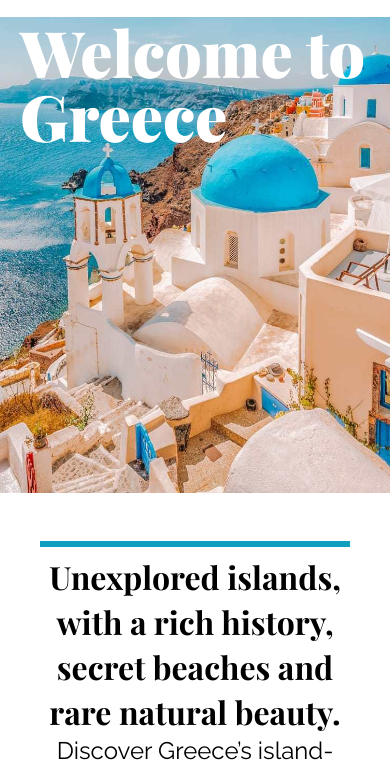
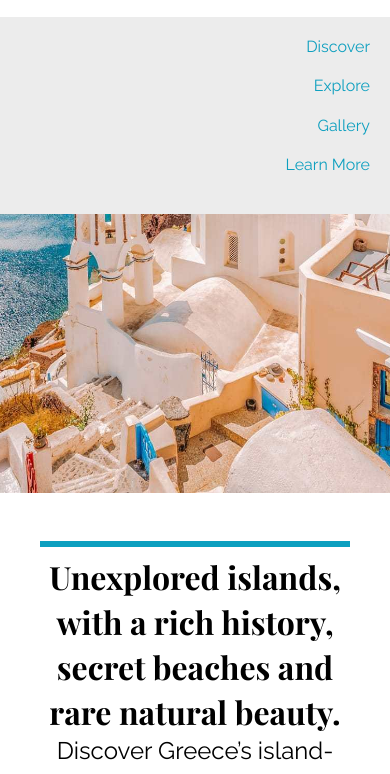
Before and after one commit to laurenbulka/html-tags, a plain HTML site: page deploy/index.html in a window 390 px wide. Both pictures are taken after a click on the icon 363 px from the left and 38 px from the top of the page. Shown: the part 60-834 px from the top of the page. Drawn offline with nearby package versions, Linux system fonts and the light colour scheme; a web font is replaced by a local one.

Commit message:
finalized navigation

```diff
--- a/deploy/index.html
+++ b/deploy/index.html
@@ -83,9 +83,10 @@
 
                                           <nav id="nav-container" data-nav="main-navigation">
                                               <ul>
-                                                  <li><a href="#">Discover</a></li>
-                                                  <li><a href="#">Memories</a></li>
-                                                  <li><a href="#">Gallery</a></li>
+                                                  <li><a href="#section-2">Discover</a></li>
+                                                  <li><a href="#section-3">Explore</a></li>
+                                                  <li><a href="#section-4">Gallery</a></li>
+                                                  <li><a href="#section-6">Learn More</a></li>
                                               </ul>
                                           </nav>
                                       </div>
--- a/deploy/js/scripts-min.js
+++ b/deploy/js/scripts-min.js
@@ -0,0 +1 @@
+var $burger=$("#burger-icon"),$nav=$("nav[data-nav]"),$navA=$("nav[data-nav] a"),isVisible=!1;function mouseClick(){console.log("click"),!1===isVisible?($nav.show(),isVisible=!0):($nav.hide(),isVisible=!1)}$burger.on("click",mouseClick),$navA.on("click",mouseClick);
```
Also changed, not shown: 2 other files.
